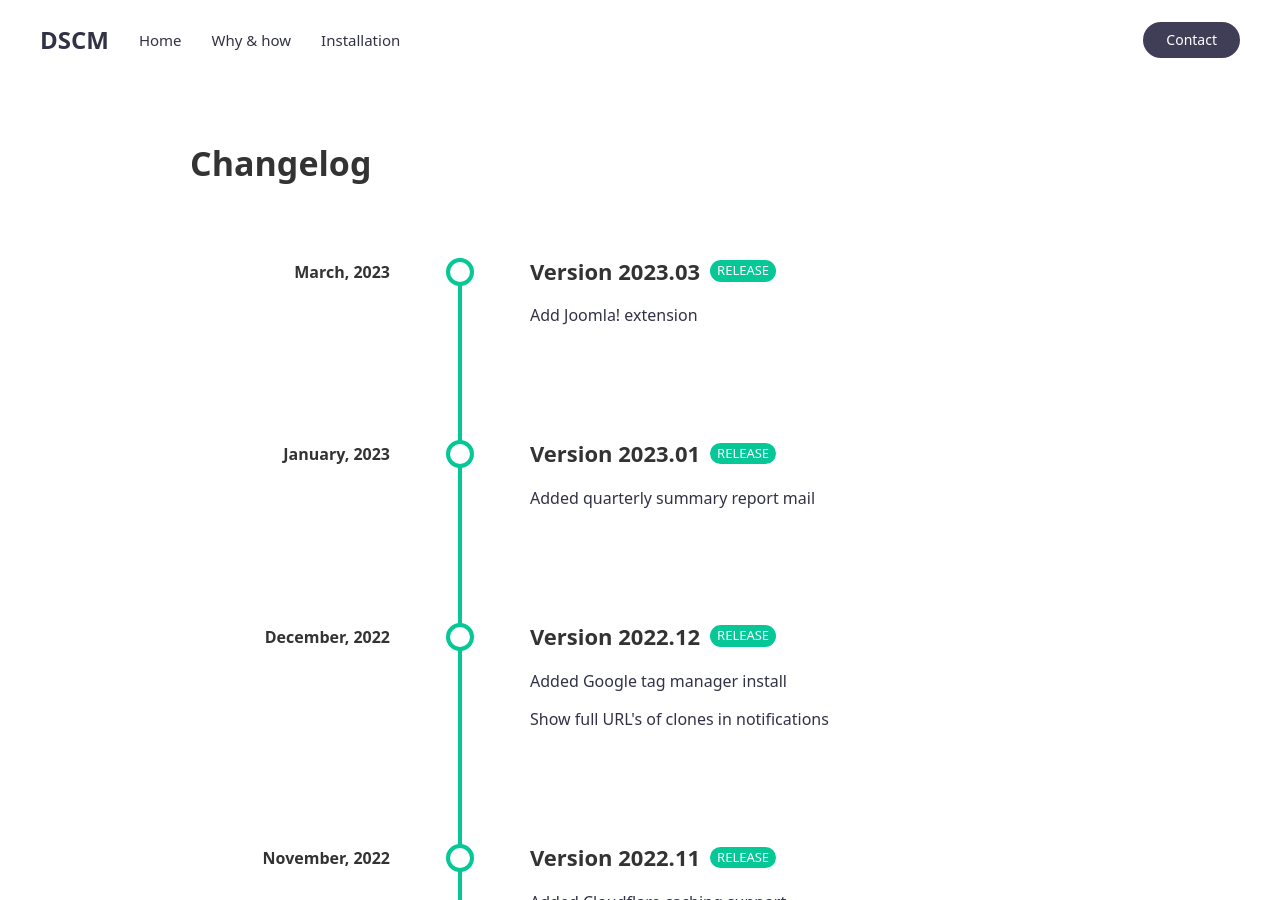
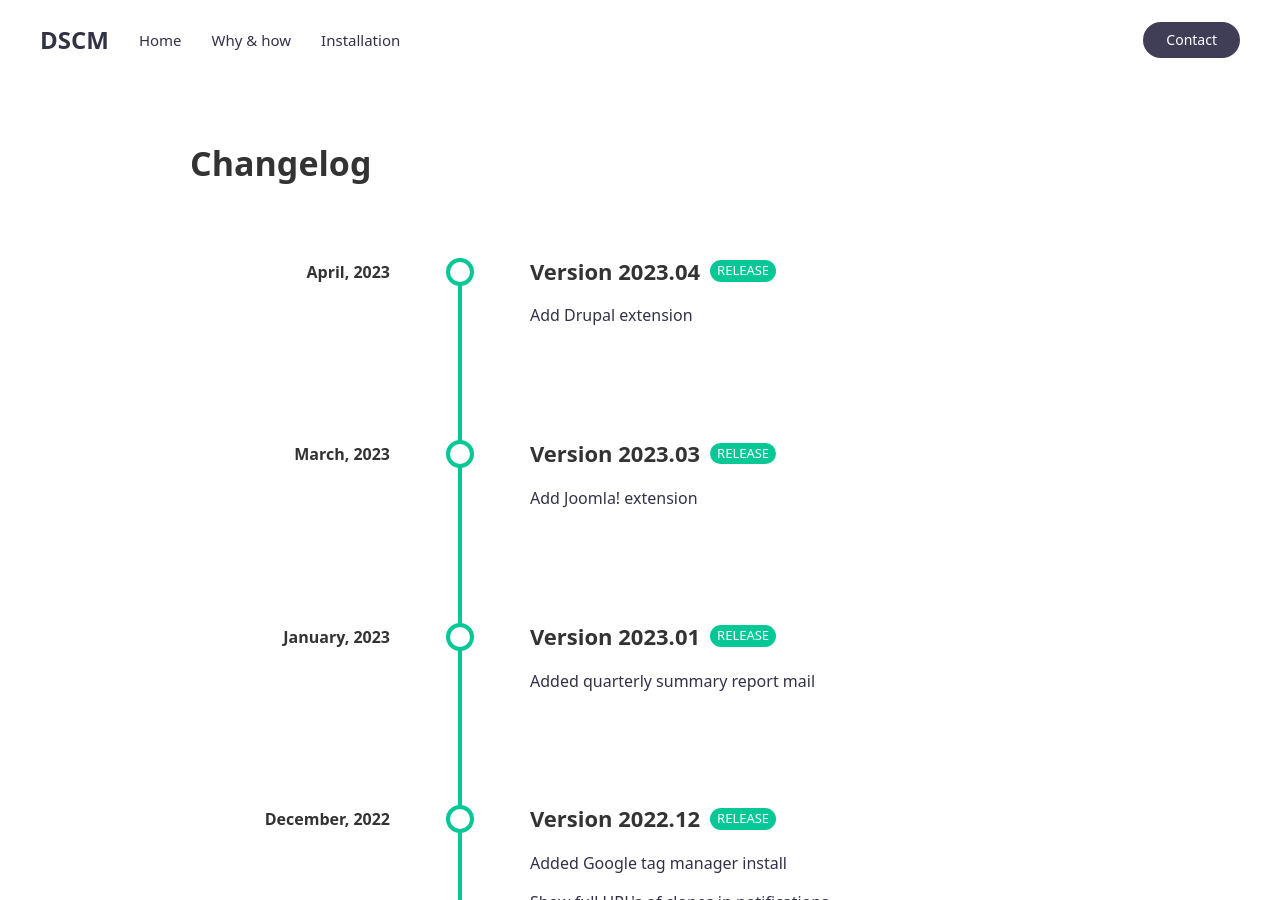
Before and after one commit to didsomeonecloneme/didsomeonecloneme.github.io, a Jekyll site: the page built from changelog-timeline.md, in a window 1280 px wide and 900 px high. Built offline with Jekyll 4.4.1, drawn with Linux system fonts in a browser that asks for light colours.

Commit message:
Add Drupal extension

```diff
--- a/_data/changelog.yml
+++ b/_data/changelog.yml
@@ -1,4 +1,10 @@
 # Changelog page source
+
+- title: Version 2023.04
+  label: RELEASE
+  date: April, 2023
+  list:
+   - Add Drupal extension
 
 - title: Version 2023.03
   label: RELEASE
--- a/_includes/easy_installs.html
+++ b/_includes/easy_installs.html
@@ -1,3 +1,4 @@
-<span title="Wordpress"><a href="https://wordpress.org/plugins/did-someone-clone-me/" style="border-bottom:0px;"><img src="/assets/img/wp.png" style="max-width: auto; height: 75px;"></a></span>
+<span title="Wordpress"><a href="https://wordpress.org/plugins/did-someone-clone-me/" style="border-bottom:0px;"><img src="/assets/img/wp.png" style="max-width: auto; height: 60px;"></a></span>
 <span title="Joomla!"><a href="https://extensions.joomla.org/extension/did-someone-clone-me/" style="border-bottom:0px;"><img src="/assets/img/joomla.png" style="max-width: auto; height: 50px;"></a></span>
+<span title="Drupal"><a href="https://www.drupal.org/project/dscm/" style="border-bottom:0px;"><img src="/assets/img/drupal.png" style="max-width: auto; height: 50px;"></a></span>
 <span title="Google tag manager" hidden><a href="https://dummy/" style="border-bottom:0px;"><img src="/assets/img/gtm.png" style="max-width: auto; height: 50px;"></a></span>
```
Also changed, not shown: assets/img/drupal.png (added).
